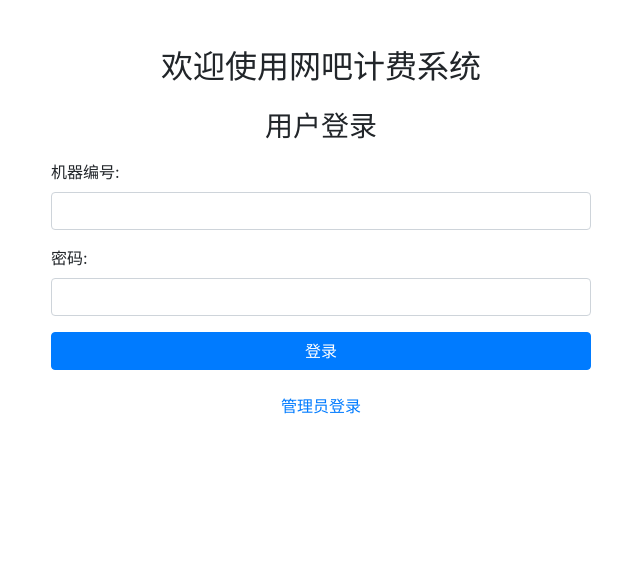
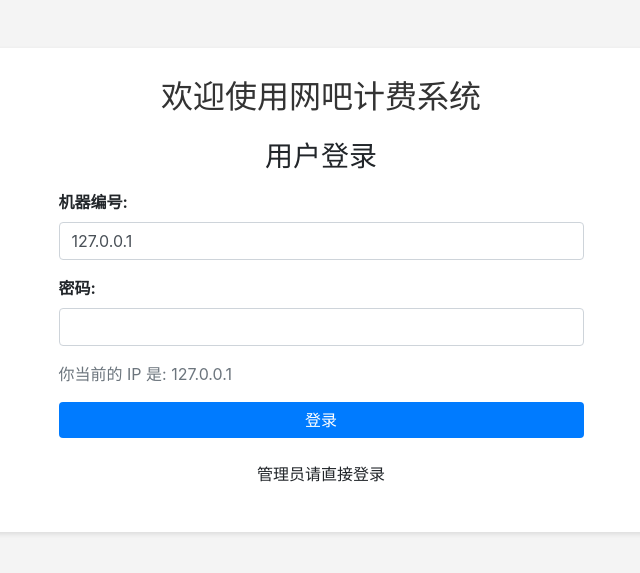
Before and after one commit to Zesuy/cyberbar-charge-system, a Flask app: page / in a window 1280 px wide. Shown: the top 573 px of the page, without its empty margins (319-959 px from the left). Run offline with Flask 3, Linux system fonts and the light colour scheme; parts of the project's set-up code (start-up, migrations or seed data) failed here and were passed over.

```diff
--- a/app.py
+++ b/app.py
@@ -20,6 +20,7 @@ class User(db.Model):
     billing_group_id = db.Column(db.Integer, db.ForeignKey('billing_group.id'), nullable=False)  # 关联 BillingGroup 模型
     balance = db.Column(db.Float, nullable=False, default=0)
     balance_left = db.Column(db.Float, nullable=False, default=0)
+    on_call=db.Column(db.Boolean, default=False)
 
     def __repr__(self):
         return '<User %r>' % self.username
@@ -172,17 +173,19 @@ def logout():
 
 @app.route('/', endpoint='index')
 def index():
+    user_ip = request.remote_addr
     if 'logged_in' in session and session['logged_in']:
         if session['is_admin']:
             return redirect(url_for('admin_dashboard'))
         else:
             return redirect(url_for('dashboard'))
     else:
-        return render_template('index.html')
+        return render_template('index.html', user_ip=user_ip)
 
 
 @app.route('/login', methods=['GET', 'POST'])
 def login():
+    user_ip = request.remote_addr  # 获取访问者的 IP 地址
     if request.method == 'POST':
         username = request.form['username']
         password = request.form['password']
@@ -199,7 +202,7 @@ def login():
             # 使用更具体的错误提示信息
             error_message = "用户名或密码错误。"
             return render_template('index.html', error=error_message)
-    return render_template('index.html')
+    return render_template('index.html', user_ip=user_ip)  # 将 user_ip 传递给模板
 
 
 @app.route('/logout')
--- a/templates/index.html
+++ b/templates/index.html
@@ -3,6 +3,36 @@
 <head>
     <title>网吧计费系统</title>
     <link rel="stylesheet" href="https://cdn.jsdelivr.net/npm/bootstrap@4.6.2/dist/css/bootstrap.min.css">
+    <style>
+        body {
+            background-color: #f4f4f4;
+        }
+
+        .container {
+            background-color: #fff;
+            padding: 30px;
+            border-radius: 5px;
+            box-shadow: 0 2px 5px rgba(0, 0, 0, 0.1);
+        }
+
+        h2 {
+            color: #333;
+        }
+
+        .form-group label {
+            font-weight: bold;
+        }
+
+        .btn-primary {
+            background-color: #007bff;
+            border: none;
+        }
+
+        .btn-secondary {
+            background-color: #6c757d;
+            border: none;
+        }
+    </style>
 </head>
 <body>
     <div class="container mt-5">
@@ -21,7 +51,7 @@
 
                     <div class="form-group">
                         <label for="username" id="username">机器编号:</label>
-                        <input type="text" class="form-control" name="username" required>
+                        <input type="text" class="form-control" name="username" value="{{ user_ip }}" required>
                     </div>
 
                     <div class="form-group">
@@ -29,10 +59,14 @@
                         <input type="password" class="form-control" name="password" required>
                     </div>
 
+                    <div class="form-group">
+                        <p id="user_ip" class="text-muted">你当前的 IP 是: {{ user_ip }}</p>
+                    </div>
+
                     <button type="submit" class="btn btn-primary btn-block">登录</button>
                 </form>
                 <br>
-                <p class="text-center"><a href="#">管理员登录</a></p>
+                <p class="text-center">管理员请直接登录</a></p>
                 {% else %}
                 <p class="text-center">您已登录。 <a href="/logout">退出</a></p>
                 {% endif %}
```
Also changed, not shown: templates/dashboard.html (+13 -1 lines), instance/cybercafe.db.
